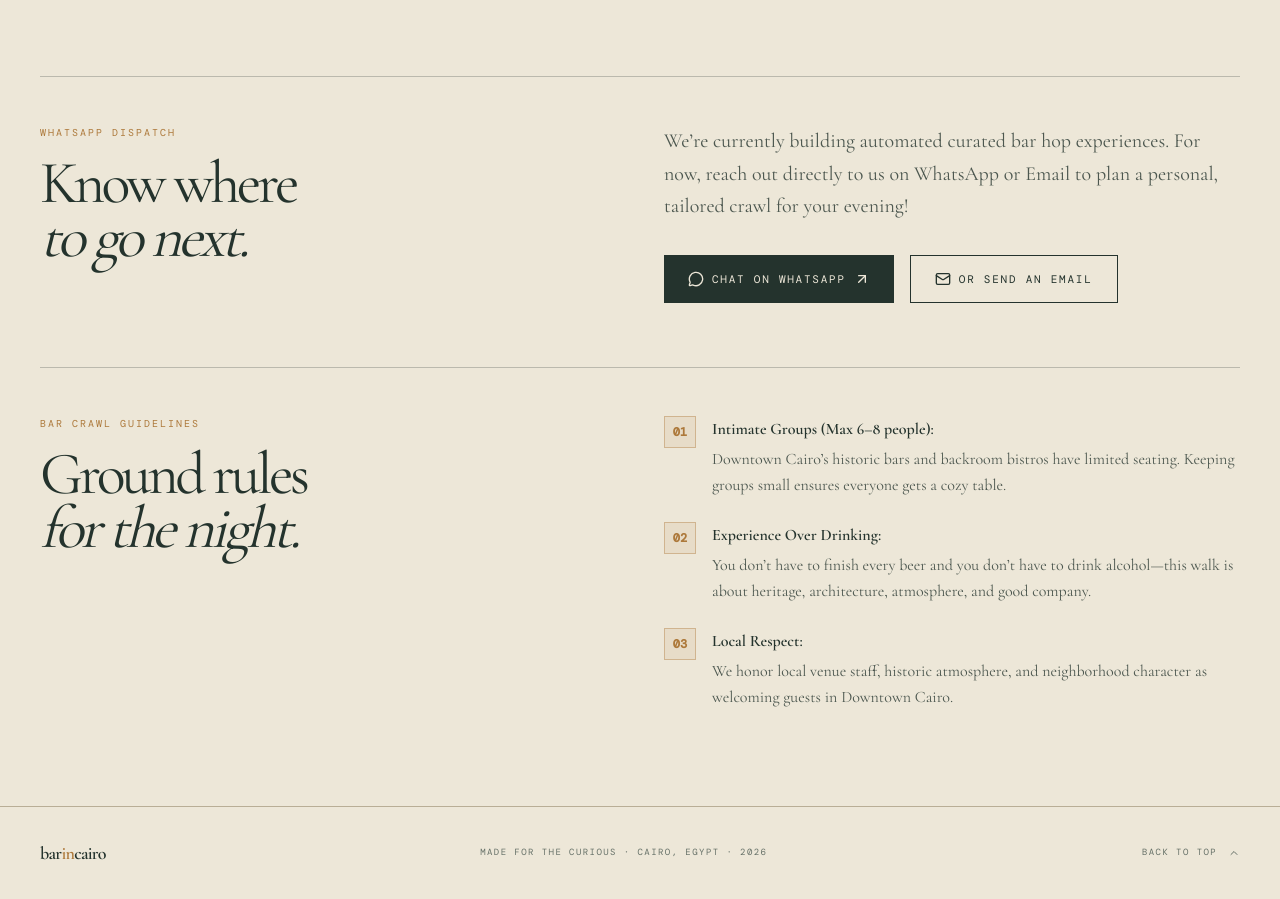
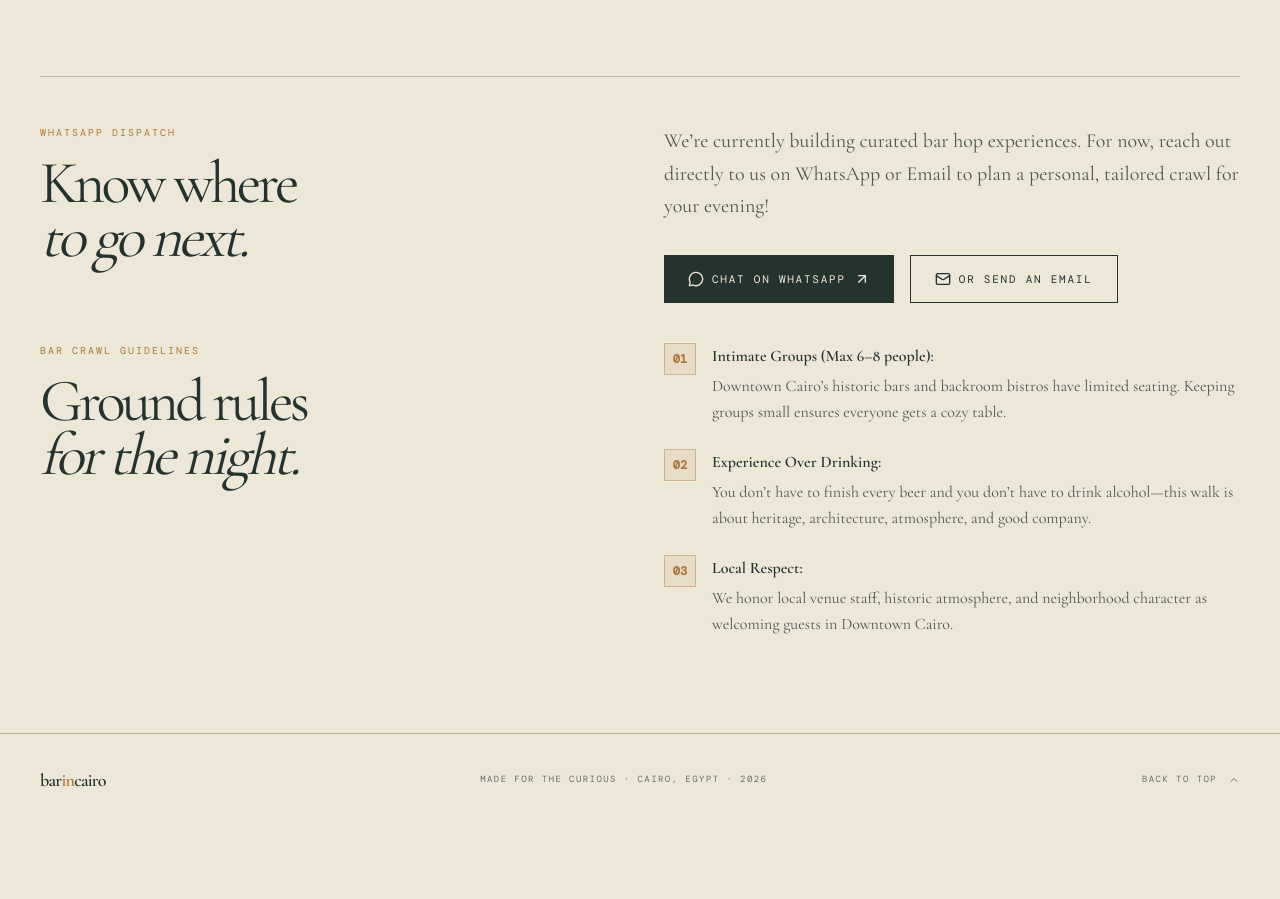
Before and after one commit to alexseif/barincairo, a Next.js app: page / in a window 1280 px wide. Shown: the part 2240-3139 px from the top of the page. After the commit the page ends 3066 px from the top, so only its background shows below. Built offline with nearby package versions, Linux system fonts and the light colour scheme; no server answers.

Commit message:
fix(copy): remove the word 'automated' from bar hop intro copy

```diff
--- a/components/ui/PersonalCrawlCard.tsx
+++ b/components/ui/PersonalCrawlCard.tsx
@@ -36,7 +36,7 @@ export default function PersonalCrawlCard({
 
         <div className="flex max-w-xl flex-col justify-between gap-8 lg:justify-self-end">
           <p className="font-serif text-xl leading-relaxed text-primary/80">
-            We’re currently building automated curated bar hop experiences. For now, reach out directly to us on WhatsApp or Email to plan a personal, tailored crawl for your evening!
+            We’re currently building curated bar hop experiences. For now, reach out directly to us on WhatsApp or Email to plan a personal, tailored crawl for your evening!
           </p>
 
           <div className="flex flex-wrap items-center gap-4">
@@ -64,10 +64,6 @@ export default function PersonalCrawlCard({
             </a>
           </div>
         </div>
-      </section>
-
-      {/* Section 2: Ground Rules for the Night */}
-      <section className="grid gap-10 border-t border-primary/25 pt-12 lg:grid-cols-[0.7fr_1.3fr]">
         <div>
           <p className="mb-4 font-mono text-[10px] uppercase tracking-[0.2em] text-accent">
             Bar Crawl Guidelines
```
Also changed, not shown: 1 other file (tests, documents, lock files or other folders).
